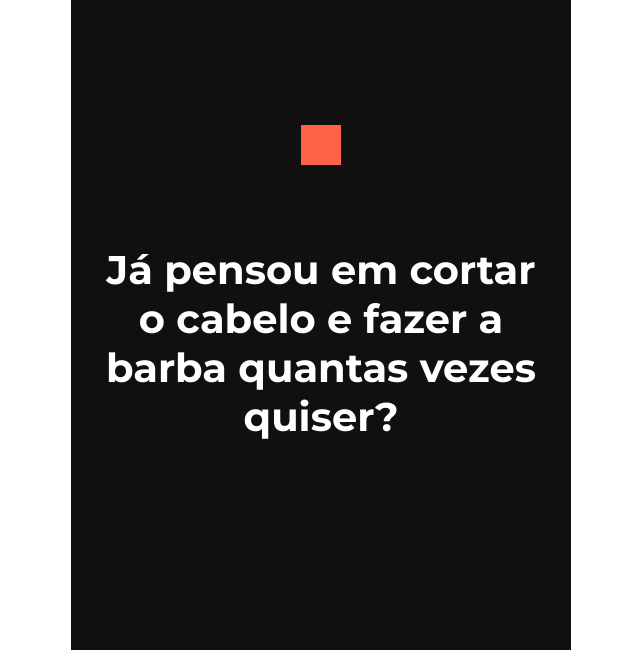
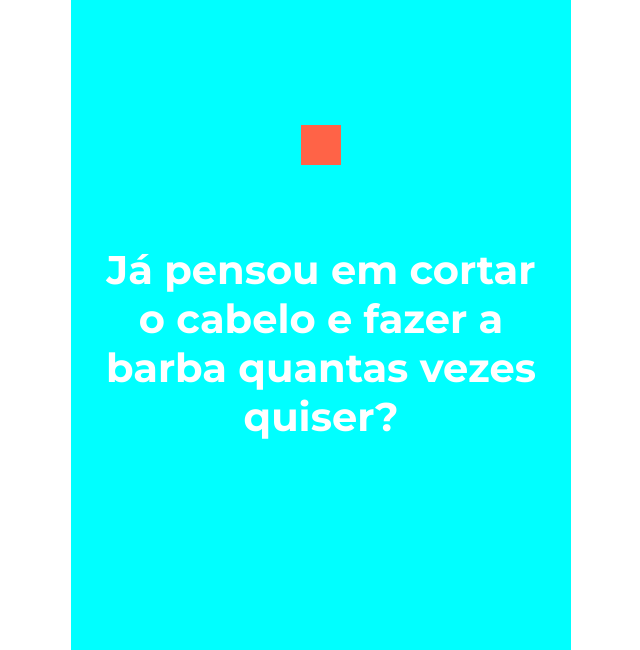
Before and after one commit to mrcsrc/jordanbarber, a plain HTML site: page index.html in a window 1280 px wide. Shown: the part 75-725 px from the top of the page, without its empty margins (319-959 px from the left). Drawn offline with Linux system fonts and the light colour scheme.

Commit message:
Add files via upload

```diff
--- a/css/style.css
+++ b/css/style.css
@@ -174,11 +174,16 @@
     width: 100vw;
   }
 
+  #intro .wrapper {
+    background-color: aqua;
+  }
+
 .content-a {
     display: flex;
     flex-direction: column;
     align-items: center;
     height: 96vh;
+
 
     color: #fff;
 }
```
